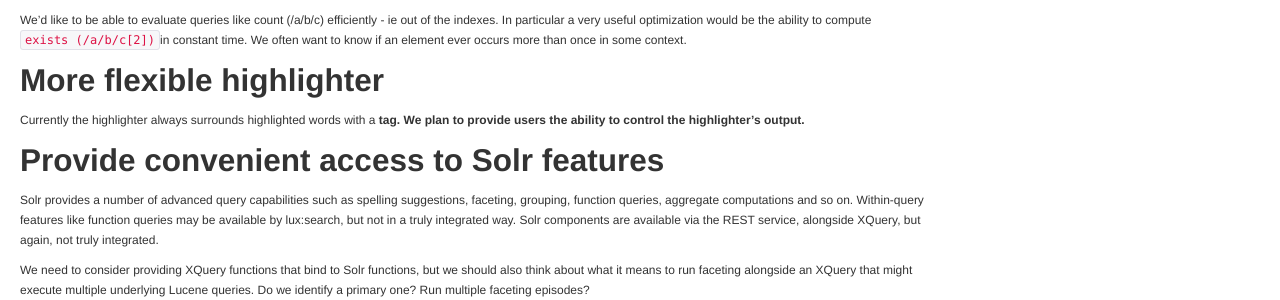
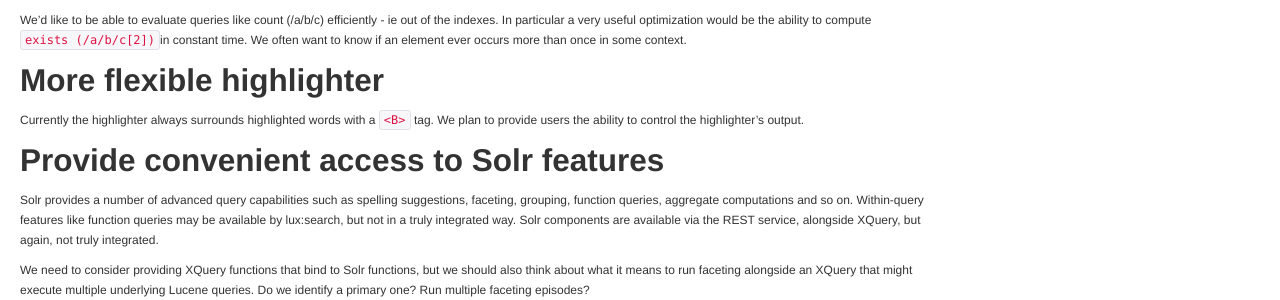
Before and after one commit to msokolov/lux, a Jekyll site: the page built from doc/PLANS.md, in a window 1280 px wide and 900 px high, scrolled down 711 px. Shown: the part 439-739 px from the top of the window. Built offline with Jekyll 4.4.1, drawn with Linux system fonts in a browser that asks for light colours.

Commit message:
doc format fix

```diff
--- a/doc/PLANS.md
+++ b/doc/PLANS.md
@@ -84,7 +84,7 @@
 
 ## More flexible highlighter
 
-Currently the highlighter always surrounds highlighted words with a <B>
+Currently the highlighter always surrounds highlighted words with a <code>&lt;B></code>
 tag.  We plan to provide users the ability to control the highlighter's
 output.
 
```
